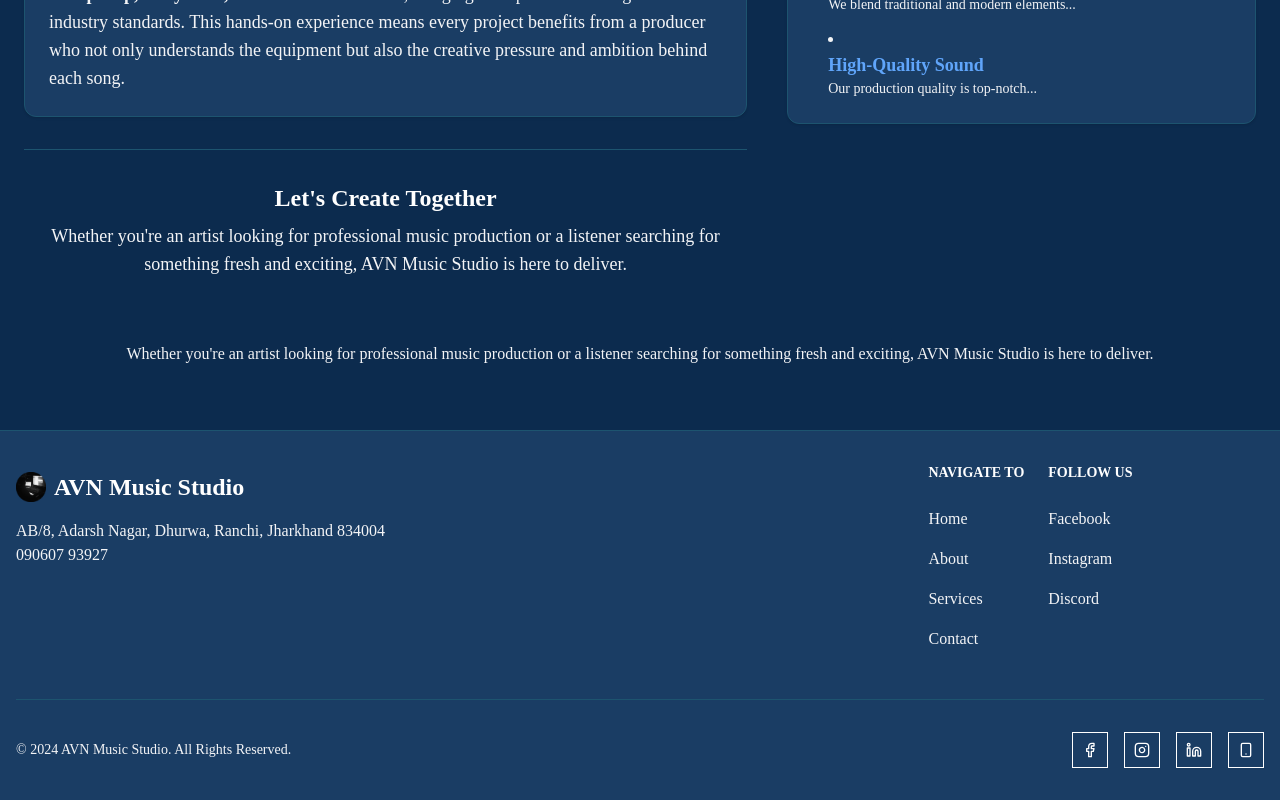
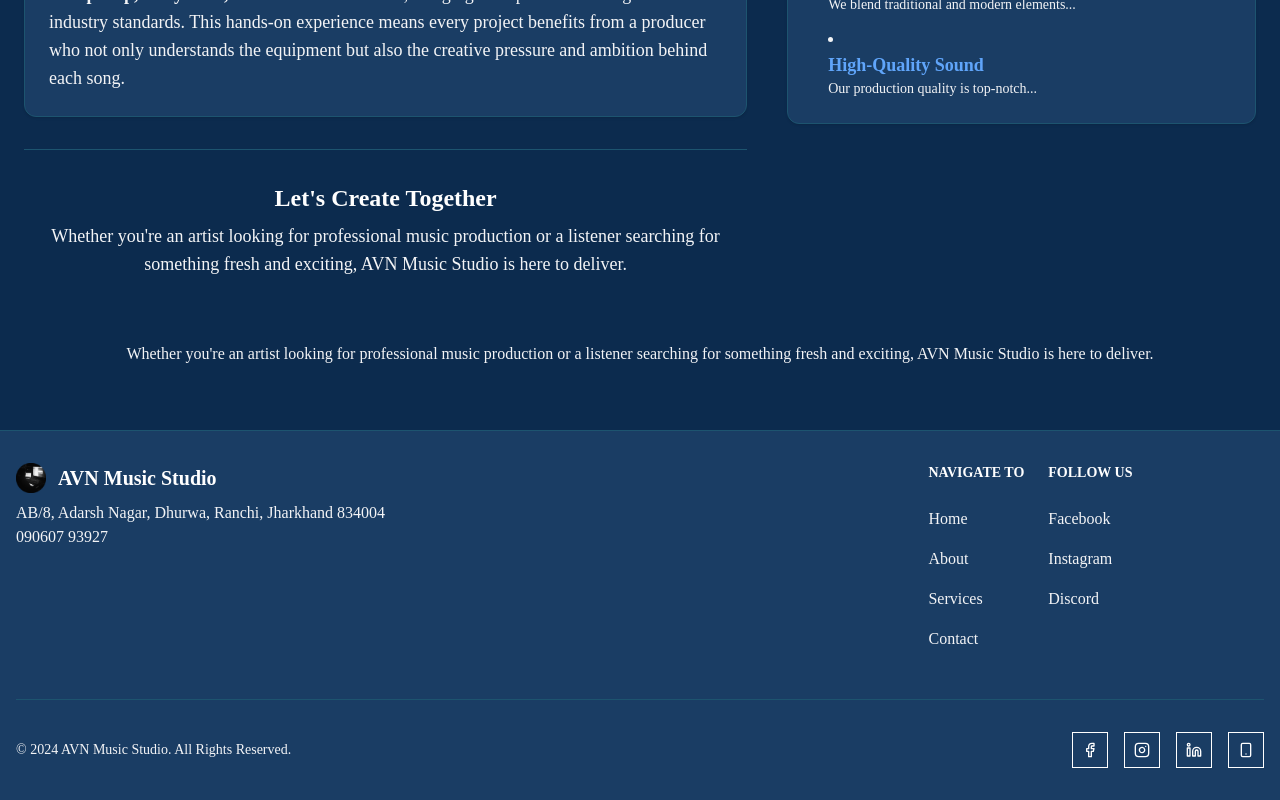
Before and after one commit to anvkup/avnproductions, a Next.js app: page /about in a window 1280 px wide. Shown: the part 881-1681 px from the top of the page. Built offline with nearby package versions, Linux system fonts and the light colour scheme.

Commit message:
added performance enhancment

```diff
--- a/src/app/components/Footer.js
+++ b/src/app/components/Footer.js
@@ -1,8 +1,10 @@
-import Image from 'next/image';
 import Link from 'next/link';
 import React from 'react';
 import { Button } from '@/components/ui/button';
 import { Facebook, Instagram, Linkedin, Smartphone } from 'lucide-react';
+
+// --- NEW IMPORT ---
+import Logo from './Logo'; // Assuming Logo.js is in the same directory
 
 function Footer() {
     return (
@@ -12,16 +14,14 @@ function Footer() {
 
                     {/* --- COLUMN 1: LOGO & CONTACT INFO --- */}
                     <div className="mb-6 md:mb-0">
-                        <Link href="/" className="flex items-center">
-                            <Image src={"/image/a.png"} width={30} height={30} alt='Logo' />
-                            <span className="self-center text-2xl font-semibold whitespace-nowrap text-gray-900 dark:text-brand-white p-2">AVN Music Studio</span>
-                        </Link>
+                        {/* 1. (FIX) Use the Logo component */}
+                        <Logo />
+
                         <p className="mt-2 text-gray-600 dark:text-gray-100">AB/8, Adarsh Nagar, Dhurwa, Ranchi, Jharkhand 834004</p>
                         <a href="tel:090607 93927" className="text-gray-600 dark:text-gray-100 hover:underline">090607 93927</a>
                     </div>
 
                     {/* --- COLUMN 2/3: LINKS --- */}
-                    {/* Note: This structure will collapse the grid appropriately now that one column is gone. */}
                     <div className="grid grid-cols-2 gap-8 sm:gap-6 sm:grid-cols-3">
 
                         {/* Navigate To column */}
@@ -59,17 +59,8 @@ function Footer() {
                             </ul>
                         </div>
 
-                        {/* -------------------------------------------------- */}
-                        {/* --- LEGAL COLUMN (ENTIRELY COMMENTED OUT) --- */}
-                        {/* -------------------------------------------------- */}
-                        {/* <div>
-                            <h2 className="mb-6 text-sm font-semibold text-gray-900 uppercase dark:text-brand-white">Legal</h2>
-                            <ul className="text-gray-600 dark:text-gray-100 font-medium">
-                                <li className="mb-4"><Link href="/pnp" className="hover:underline">Privacy Policy</Link></li>
-                                <li><Link href="/tnc" className="hover:underline">Terms & Conditions</Link></li>
-                            </ul>
-                        </div>
-                        */}
+                        {/* --- LEGAL COLUMN (COMMENTED OUT) --- */}
+                        {/* The structure is maintained by leaving this commented block here */}
                     </div>
                 </div>
 
--- /dev/null
+++ b/src/app/components/Logo.js
@@ -0,0 +1,29 @@
+// src/app/components/Logo.js
+
+import React from 'react';
+import Image from 'next/image';
+import Link from 'next/link';
+
+// This component handles the rendering of the image and text title.
+export default function Logo({ size = 'default' }) {
+    // Determine size classes based on the prop
+    const imageSize = size === 'default' ? 30 : 20;
+    const textSize = size === 'default' ? 'text-xl' : 'text-lg';
+
+    return (
+        // The entire component is a Link to the homepage
+        <Link href="/" className="flex items-center space-x-3 rtl:space-x-reverse">
+            {/* Using the static image path and dynamic size */}
+            <Image
+                src={"/image/a.png"}
+                width={imageSize}
+                height={imageSize}
+                alt='AVN Music Studio Logo'
+            />
+            {/* Dynamic text size and color */}
+            <span className={`self-center font-semibold whitespace-nowrap text-gray-900 dark:text-brand-white ${textSize}`}>
+                AVN Music Studio
+            </span>
+        </Link>
+    );
+}
```
Also changed, not shown: .browserslistrc (added).
